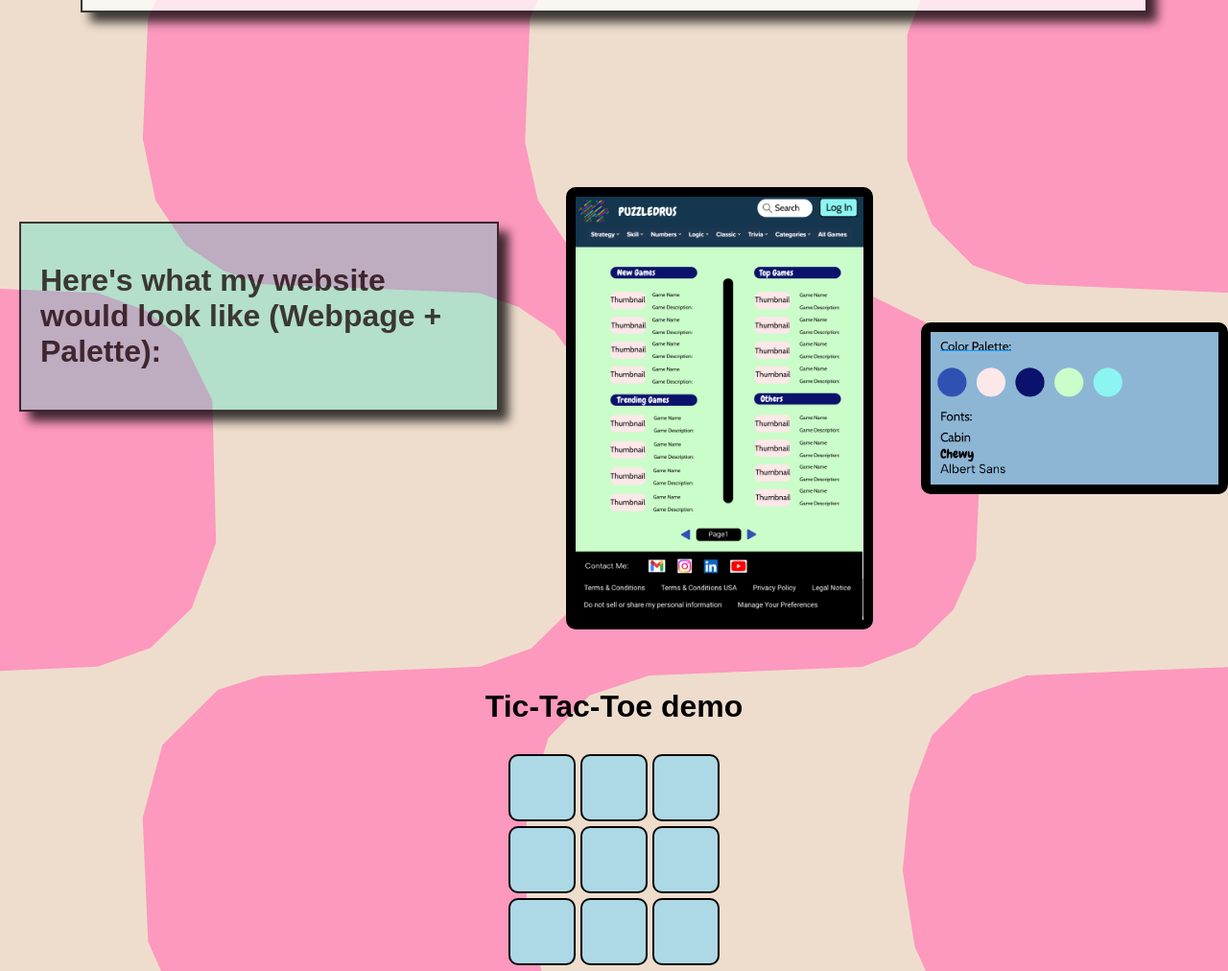
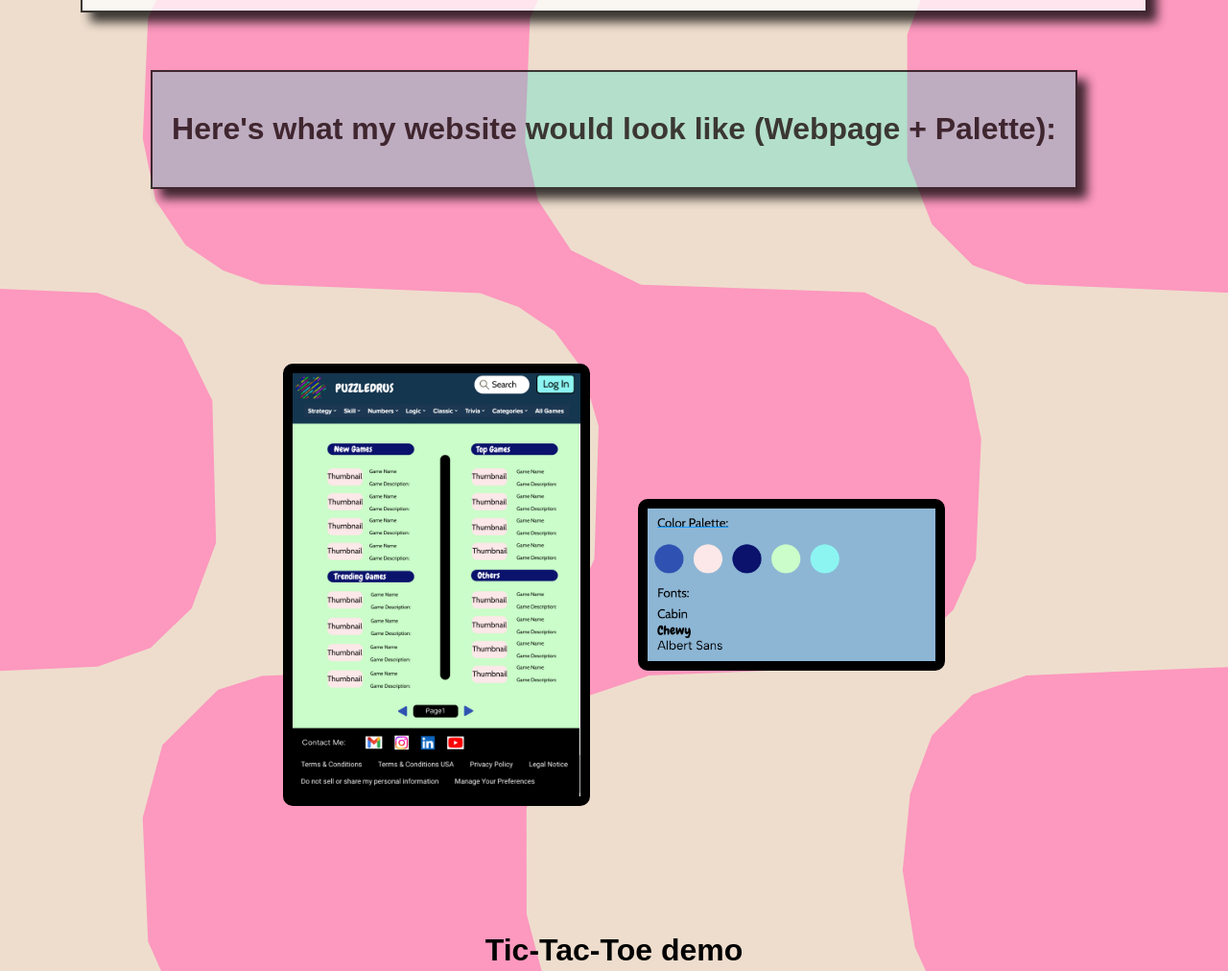
Before and after one commit to BrillianceLi-KKCF/Portfolio, a plain HTML site: page about.html in a window 1280 px wide. Shown: the part 297-1309 px from the top of the page at 96% size. Drawn offline with nearby package versions, Linux system fonts and the light colour scheme.

Commit message:
Update about.html

```diff
--- a/about.html
+++ b/about.html
@@ -180,16 +180,18 @@
 
 </div>
 
-
- <div class="img-container">
+<div class="container">
    <div style= "background-color: rgba(16, 230, 201, 0.35)" class="notes">
      <h1> Here's what my website would look like (Webpage + Palette): </h1>
    </div>
+</div>
+
+ <div class="img-container">
     <img src = "https://github.com/BrillianceLi-KKCF/Portfolio/blob/main/Figma.png?raw=true" width="300" height="300" alt="test">
-   <img src =
+    <img src =
         "https://github.com/BrillianceLi-KKCF/Portfolio/blob/main/ColorPalette.png?raw=true" width="300" height="300"alt="test">
  </div>
-  <div style="margin-top: 30px;"class="container">
+  <div style="margin-top: 100px;" class="container">
     <h1 > Tic-Tac-Toe demo </h1>
 
   </div>
```
